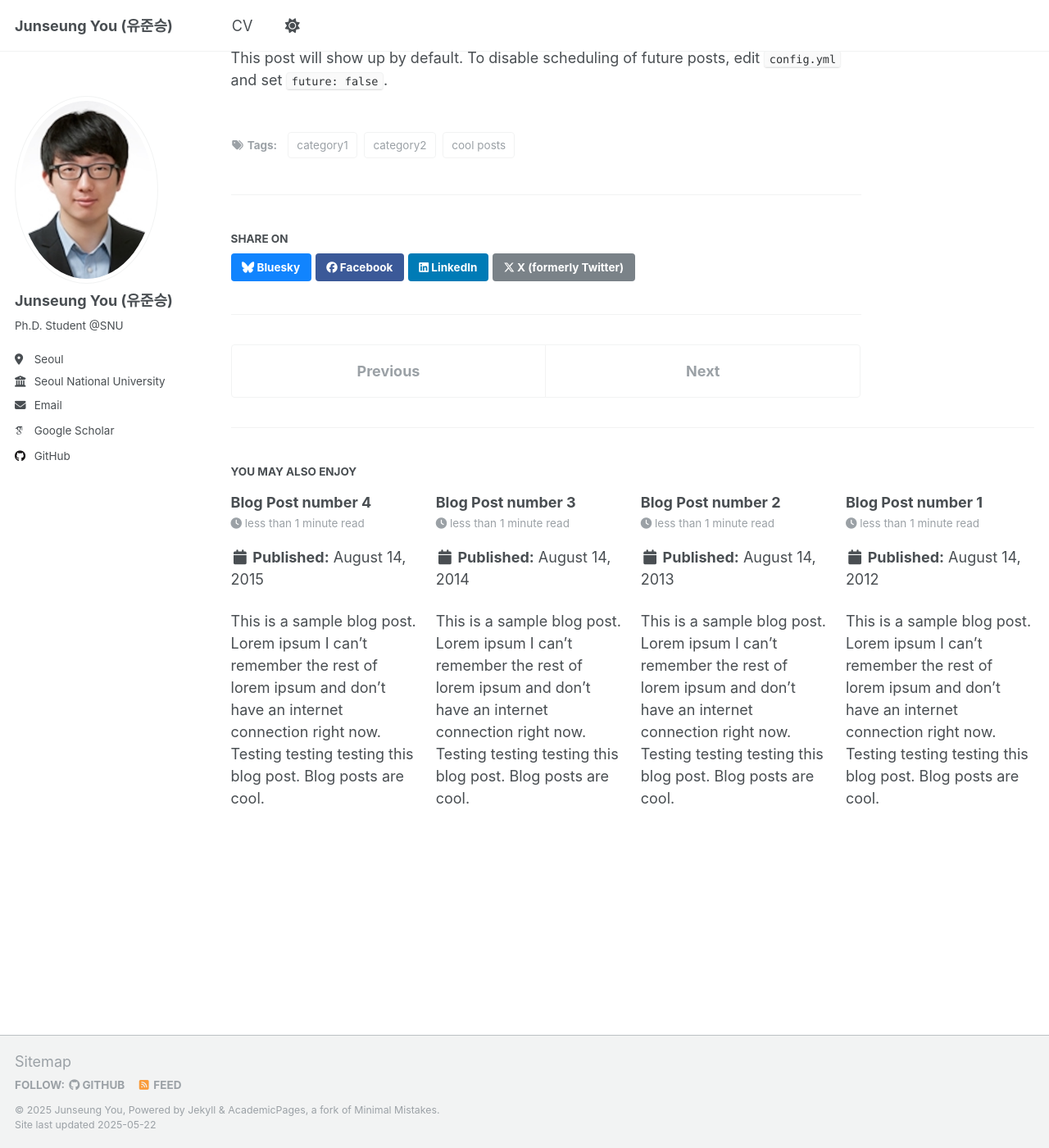
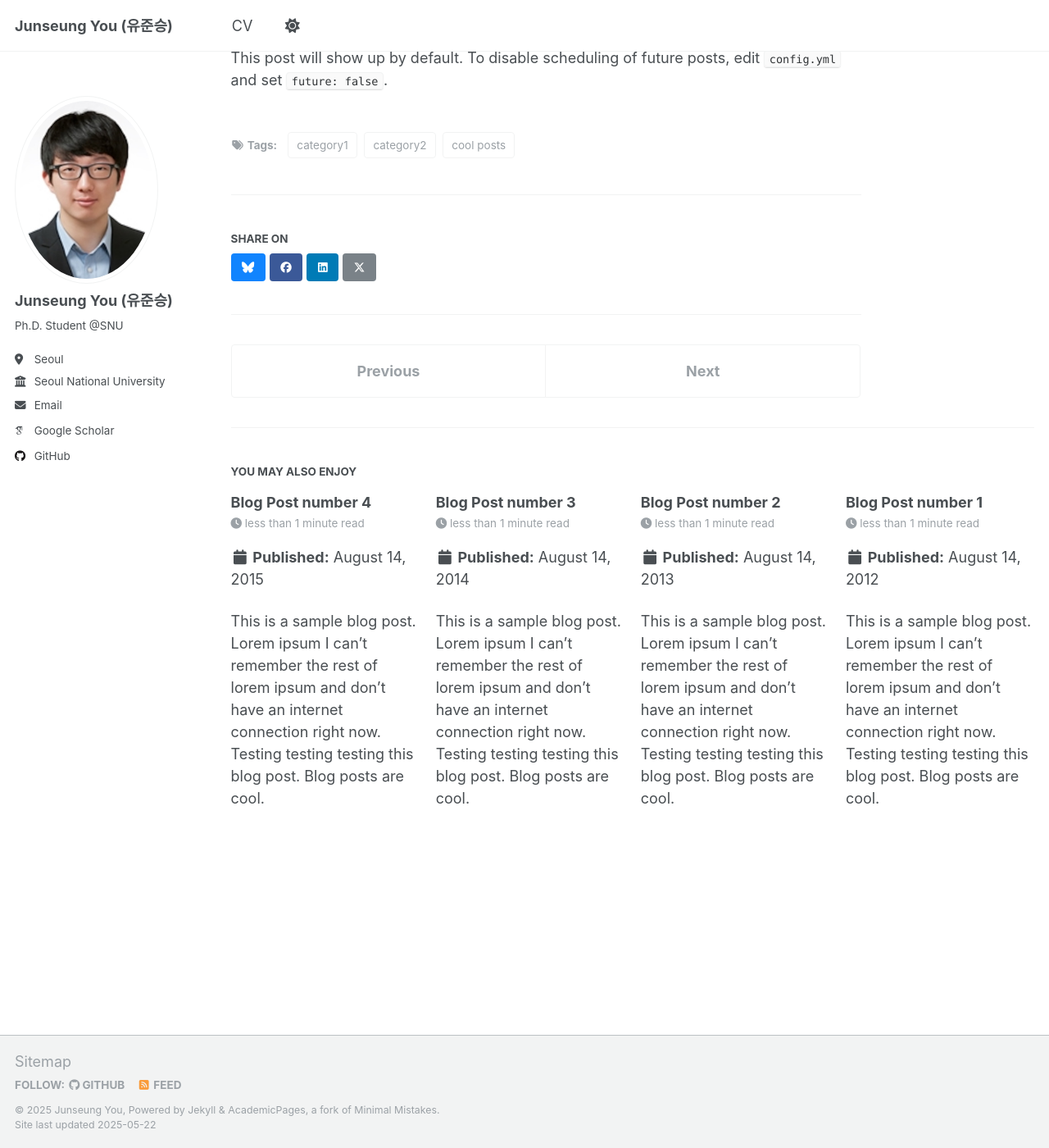
Before and after one commit to junseungyou/junseungyou, a Jekyll site: the page built from _posts/2199-01-01-future-post.md, in a window 1280 px wide and 1400 px high, scrolled down 166 px. Shown: the whole window at 82% size. Built offline with Jekyll 4.4.1, drawn with Linux system fonts in a browser that asks for light colours; some web fonts are replaced.

Commit message:
Update _themes.scss

```diff
--- a/_sass/_themes.scss
+++ b/_sass/_themes.scss
@@ -49,10 +49,10 @@ $caption-font-family        : $serif;
 
 @include breakpoint-set("to ems", true);
 
-$small                      : 600px !default;
-$medium                     : 900px !default;
-$medium-wide                : 900px !default;
-$large                      : 925px !default;
+$small                      : 1280px !default;
+$medium                     : 1280px !default;
+$medium-wide                : 1280px !default;
+$large                      : 1280px !default;
 $x-large                    : 1280px !default;
 
 /* ==========================================================================
```
